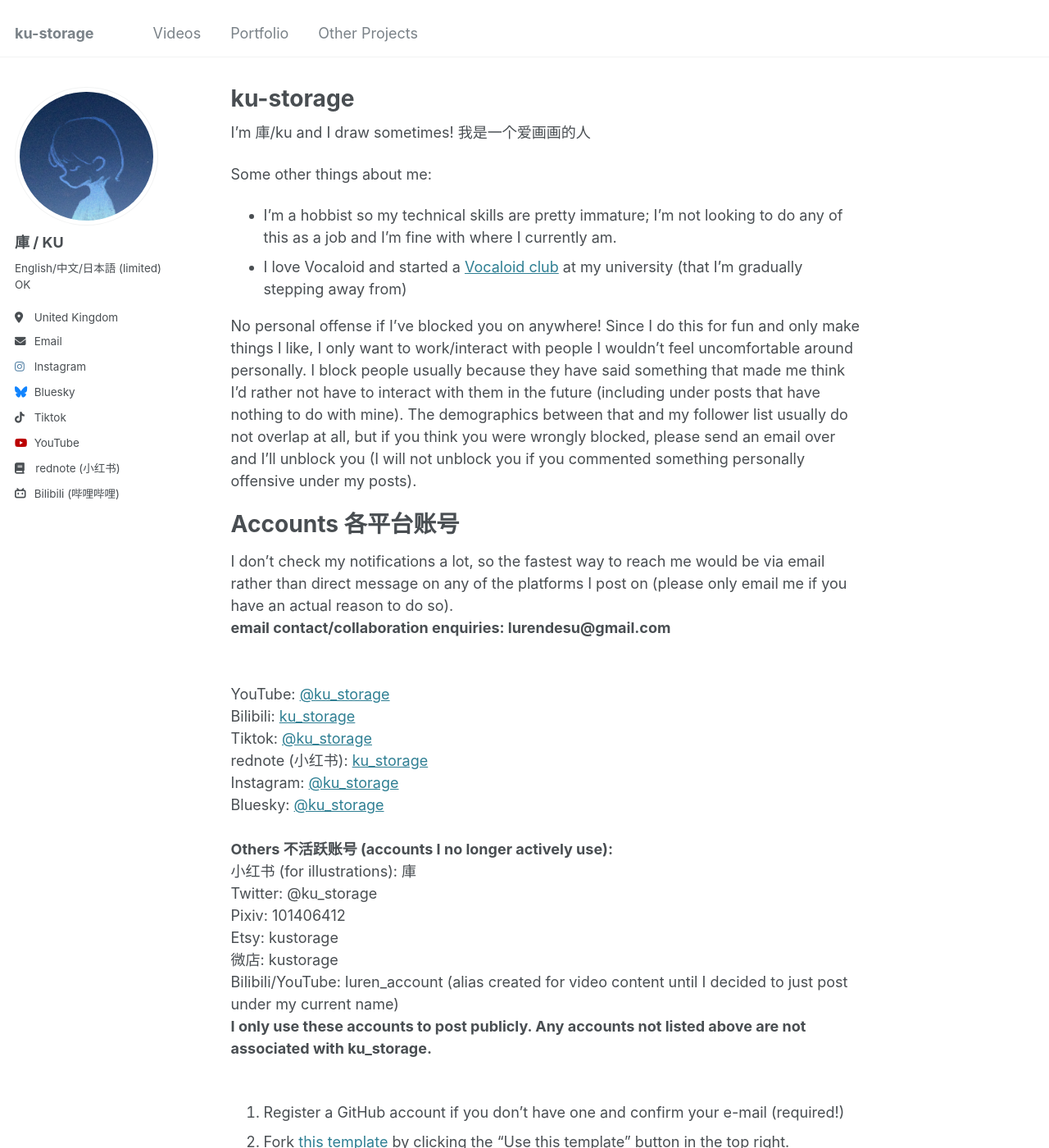
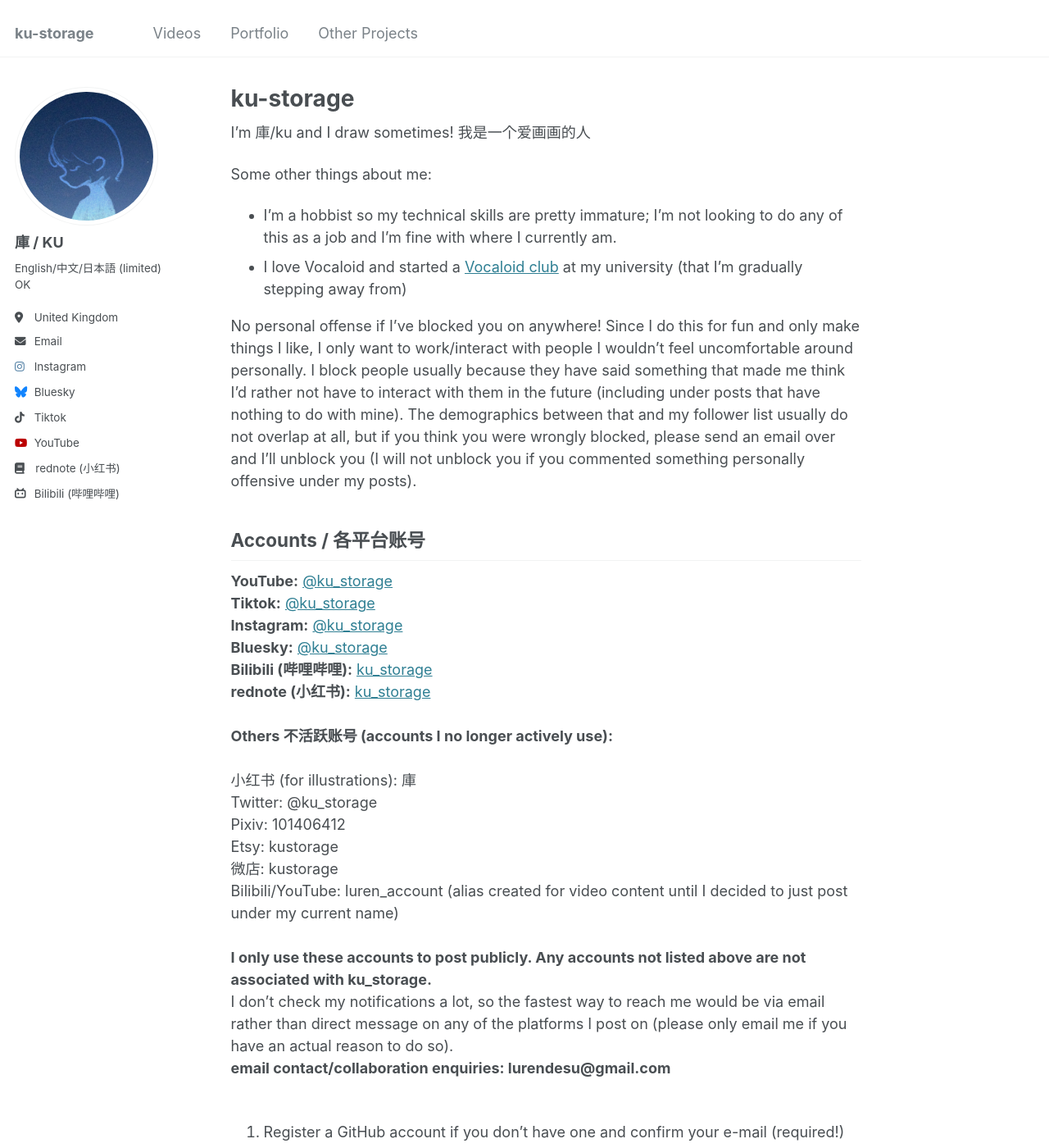
Before and after one commit to ku-storage/ku-storage.github.io, a Jekyll site: the page built from _pages/about.md, in a window 1280 px wide and 1400 px high. Shown: the whole window at 82% size. Built offline with Jekyll 4.4.1, drawn with Linux system fonts in a browser that asks for light colours.

Commit message:
Update about.md

```diff
--- a/_pages/about.md
+++ b/_pages/about.md
@@ -17,27 +17,25 @@
 I block people usually because they have said something that made me think I’d rather not have to interact with them in the future (including under posts that have nothing to do with mine). The demographics between that and my follower list usually do not overlap at all, but if you think you were wrongly blocked, please send an email over and I’ll unblock you (I will not unblock you if you commented something personally offensive under my posts).
 <br>
 
-Accounts 各平台账号
-======
-I don't check my notifications a lot, so the fastest way to reach me would be via email rather than direct message on any of the platforms I post on (please only email me if you have an actual reason to do so). <br>
-**email contact/collaboration enquiries: lurendesu@gmail.com**<br>
+Accounts / 各平台账号
+------
+**YouTube:** [@ku_storage](https://youtube.com/@ku_storage) <br>
+**Tiktok:** [@ku_storage](https://www.tiktok.com/@ku_storage) <br>
+**Instagram:** [@ku_storage](https://www.instagram.com/ku_storage) <br>
+**Bluesky:** [@ku_storage](https://www.instagram.com/ku_storage) <br>
+**Bilibili (哔哩哔哩):** [ku_storage](https://space.bilibili.com/48854063) <br>
+**rednote (小红书):** [ku_storage](https://www.xiaohongshu.com/user/profile/64d762c8000000000100cec3) <br>
 <br>
-<br>
-YouTube: [@ku_storage](https://youtube.com/@ku_storage) <br>
-Bilibili: [ku_storage](https://space.bilibili.com/48854063) <br>
-Tiktok: [@ku_storage](https://www.tiktok.com/@ku_storage) <br>
-rednote (小红书): [ku_storage](https://www.xiaohongshu.com/user/profile/64d762c8000000000100cec3) <br>
-Instagram: [@ku_storage](https://www.instagram.com/ku_storage) <br>
-Bluesky: [@ku_storage](https://www.instagram.com/ku_storage) <br>
-<br>
-**Others 不活跃账号 (accounts I no longer actively use):** <br>
+**Others 不活跃账号 (accounts I no longer actively use):** <br><br>
 小红书 (for illustrations): 庫 <br>
 Twitter: @ku_storage <br>
 Pixiv: 101406412 <br>
 Etsy: kustorage <br>
 微店: kustorage <br>
-Bilibili/YouTube: luren_account (alias created for video content until I decided to just post under my current name) <br>
+Bilibili/YouTube: luren_account (alias created for video content until I decided to just post under my current name) <br><br>
 **I only use these accounts to post publicly. Any accounts not listed above are not associated with ku_storage.** <br>
+I don't check my notifications a lot, so the fastest way to reach me would be via email rather than direct message on any of the platforms I post on (please only email me if you have an actual reason to do so). <br>
+**email contact/collaboration enquiries: lurendesu@gmail.com**<br>
 <br>
 
 
```
